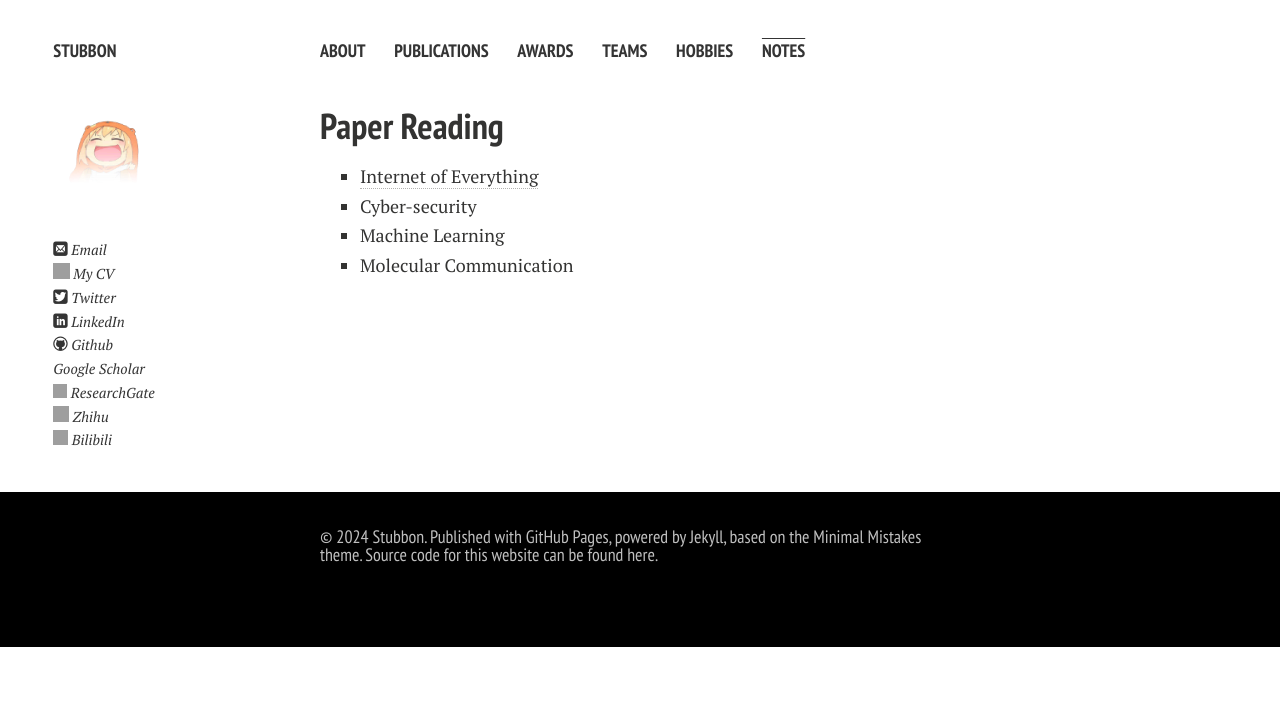
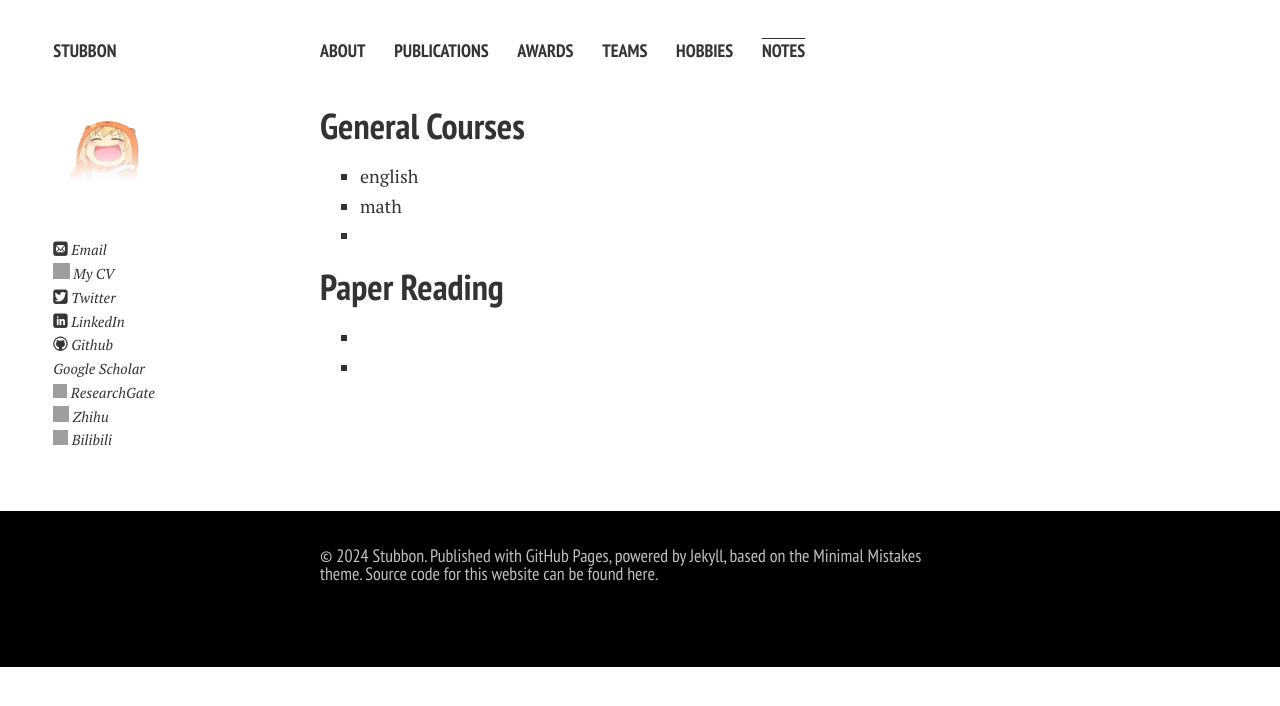
Before and after one commit to qaz0604/qaz0604.github.io, a Jekyll site: the page built from notes.md, in a window 1280 px wide. Shown: the top 706 px of the page. Built offline with Jekyll 4.4.1, drawn with Linux system fonts in a browser that asks for light colours; nearby versions of some CDN libraries; comment, search, counter and statistics services are not loaded; a style sheet for code colours, icons or effects is not loaded; grey boxes are pictures that could not be loaded.

Commit message:
Update notes.md

```diff
--- a/notes.md
+++ b/notes.md
@@ -4,13 +4,14 @@ permalink: /notes/index.html
 title: Notes
 ---
 
+## General Courses
+- english
+- math
+-
+
 ## Paper Reading
 
-- [Internet of Everything](https://caihanlin.com/blogs/IoE/)
-- Cyber-security
-- Machine Learning
-- Molecular Communication
-
-
+-
+-
 
 <br>
```
